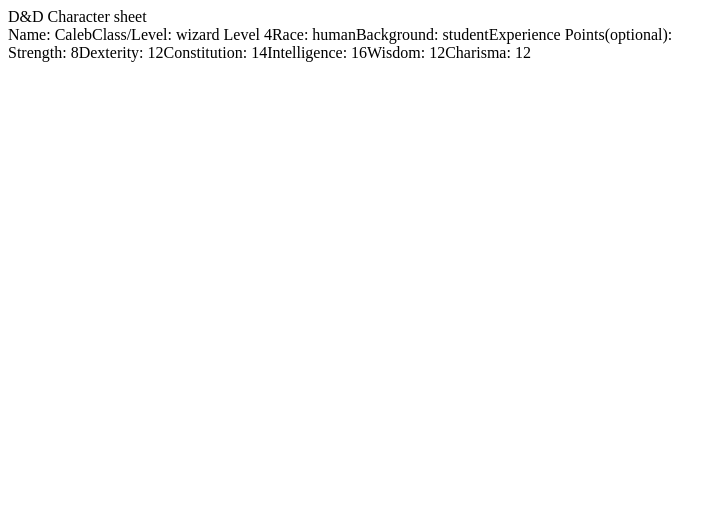
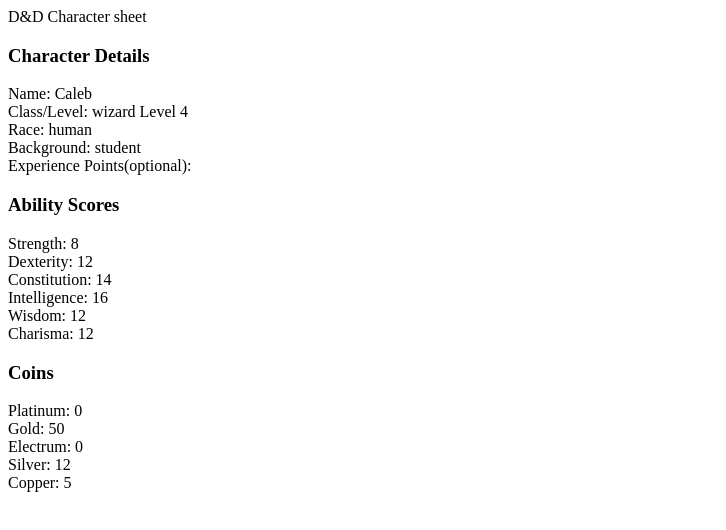
Before and after one commit to bpfahert/charactersheet, a React (Vite) app in the folder character-sheet/: page / in a window 1280 px wide. Shown: the top 530 px of the page, without its empty margins (0-726 px from the left). Built offline with nearby package versions, Linux system fonts and the light colour scheme; the HTML template or start-up script is replaced by a standard one.

Commit message:
Add Coins component to keep track of player currency

```diff
--- a/character-sheet/src/App.tsx
+++ b/character-sheet/src/App.tsx
@@ -1,16 +1,19 @@
 import { useState } from "react";
 import AbilityScores from "./components/AbilityScores";
 import CharacterDetails from "./components/CharacterDetails";
+import Coins from "./components/Coins";
 
 function App() {
   const [characterDetails, setCharacterDetails] = useState({name: "Caleb", class_one: {class: "wizard", level: 4}, race: "human", background: "student"});
   const [abilityScores, setAbilityScores] = useState({strength: 8, dexterity: 12, constitution: 14, intelligence: 16, wisdom: 12, charisma: 12});
+  const [playerCoins, setPlayerCoins] = useState({platinum: 0, gold: 50, electrum: 0, silver: 12, copper: 5});
 
   return (
     <>
       <div>D&D Character sheet</div>
       <CharacterDetails details={characterDetails}/>
       <AbilityScores scoreset={abilityScores} />
+      <Coins coins={playerCoins} />
     </>
   )
 }
--- a/character-sheet/src/components/AbilityScores.tsx
+++ b/character-sheet/src/components/AbilityScores.tsx
@@ -5,14 +5,13 @@ function AbilityScores({scoreset}: Abilities) {
 
     return(
         <>
-            <div>
-                Strength: {scoreset.strength}
-                Dexterity: {scoreset.dexterity}
-                Constitution: {scoreset.constitution}
-                Intelligence: {scoreset.intelligence}
-                Wisdom: {scoreset.wisdom}
-                Charisma: {scoreset.charisma}
-            </div>
+            <h3>Ability Scores</h3>
+            <div>Strength: {scoreset.strength}</div>
+            <div>Dexterity: {scoreset.dexterity}</div>
+            <div>Constitution: {scoreset.constitution}</div>
+            <div>Intelligence: {scoreset.intelligence}</div>
+            <div>Wisdom: {scoreset.wisdom}</div>
+            <div> Charisma: {scoreset.charisma}</div>
         </>
     )
 
--- a/character-sheet/src/components/CharacterDetails.tsx
+++ b/character-sheet/src/components/CharacterDetails.tsx
@@ -4,13 +4,12 @@ function CharacterDetails({details}: Details) {
 
     return(
         <>
-            <div>
-                Name: {details.name}
-                Class/Level: {details.class_one.class} Level {details.class_one.level}
-                Race: {details.race}
-                Background: {details.background}
-                Experience Points(optional): {details.experience_points}
-            </div>
+            <h3>Character Details</h3>
+            <div>Name: {details.name}</div>
+            <div>Class/Level: {details.class_one.class} Level {details.class_one.level}</div>
+            <div>Race: {details.race}</div>
+            <div>Background: {details.background}</div>
+            <div>Experience Points(optional): {details.experience_points}</div>
         </>
     )
 }
--- /dev/null
+++ b/character-sheet/src/components/Coins.tsx
@@ -0,0 +1,18 @@
+import { Currency } from "../types";
+
+function Coins({coins}: Currency) {
+
+
+    return(
+        <>
+            <h3>Coins</h3>
+            <div>Platinum: {coins.platinum}</div>
+            <div>Gold: {coins.gold}</div>
+            <div>Electrum: {coins.electrum}</div>
+            <div>Silver: {coins.silver}</div>
+            <div>Copper: {coins.copper}</div>
+        </>
+    )
+}
+
+export default Coins;
```
Also changed, not shown: character-sheet/src/types.ts (+10 -0 lines).
